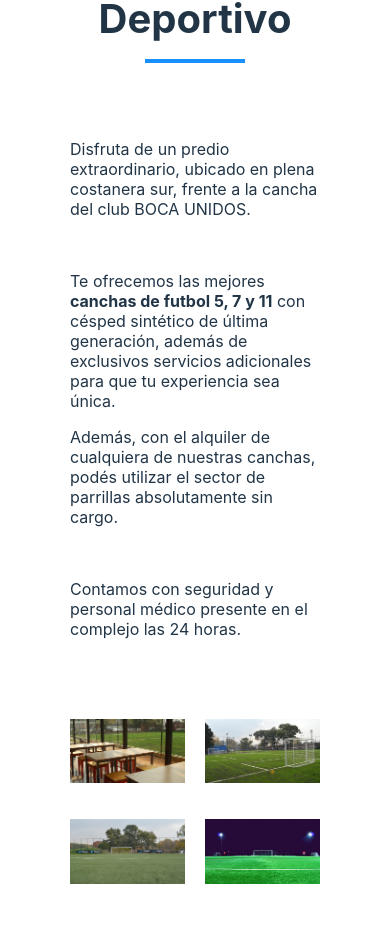
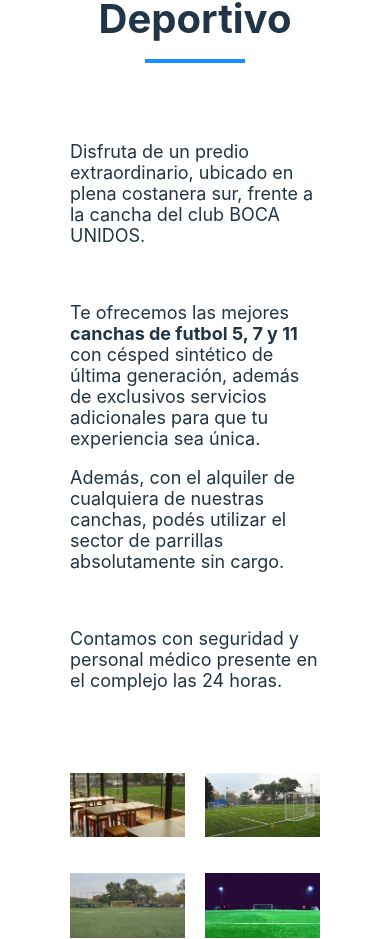
Before and after one commit to avsebastian/turnos-futsapp, a React (Vite) app in the folder frontend/: page / in a window 390 px wide. Shown: the part 915-1854 px from the top of the page. Built offline with nearby package versions, Linux system fonts and the light colour scheme.

Commit message:
[Web-seccion complejo deportivo] fix tamaño fuente

```diff
--- a/frontend/src/components/AboutSection/AboutSection.css
+++ b/frontend/src/components/AboutSection/AboutSection.css
@@ -32,6 +32,10 @@
     margin: auto;
   }
 
+  .columnLeft p{
+    font-size: 16px;
+  }
+
   .columnRight {
     flex: 1;
     padding: 20px;
@@ -59,4 +63,8 @@
     .twoColumns {
       flex-direction: column;
     }
+
+    .columnLeft p{
+      font-size: 18px;
+    }
   }
```
